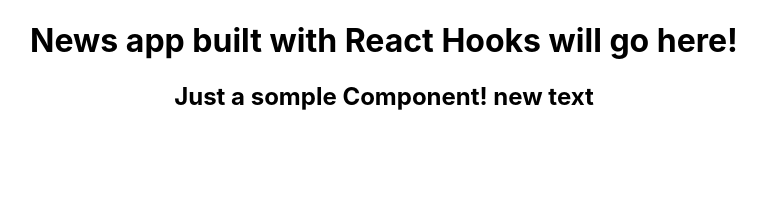
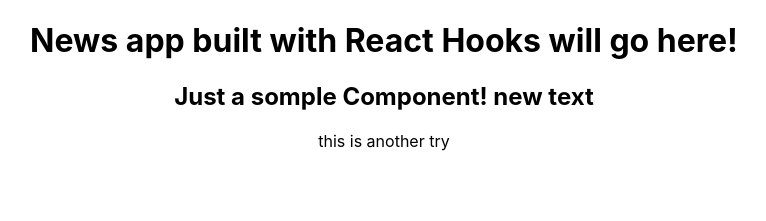
Before and after one commit to pdxman/hooks-news, a React (Create React App) app: page / in a window 1280 px wide. Shown: the top 221 px of the page, without its empty margins (256-1022 px from the left). Built offline with nearby package versions, Linux system fonts and the light colour scheme.

Commit message:
new component

```diff
--- /dev/null
+++ b/src/Another.js
@@ -0,0 +1,8 @@
+import React from 'react'
+
+export default function Another(){
+
+    return(
+        <p>this is another try</p>
+    )
+}
--- a/src/App.js
+++ b/src/App.js
@@ -1,12 +1,14 @@
 import logo from './logo.svg';
 import './App.css';
 import Simple from './Simple';
+import Another from './Another';
 
 function App() {
   return (
     <div className="App">
      <h1>News app built with React Hooks will go here!</h1>
      <Simple />
+     <Another />
     </div>
   );
 }
```
